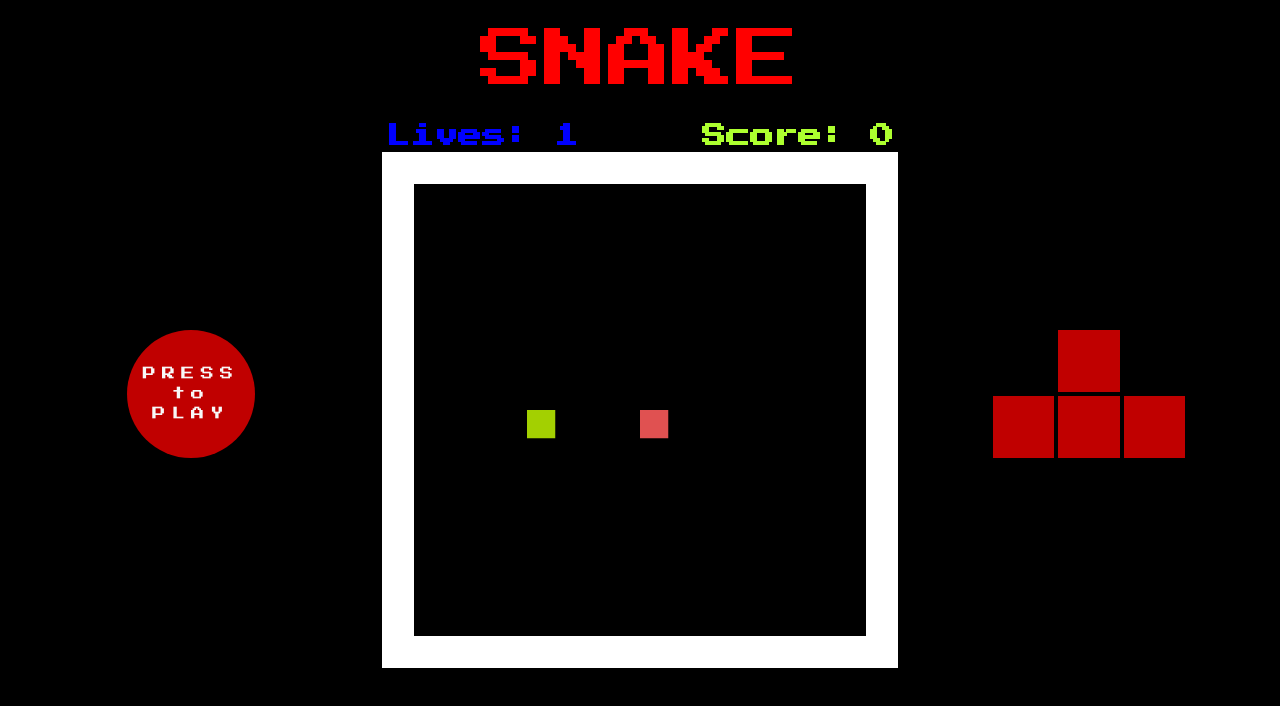
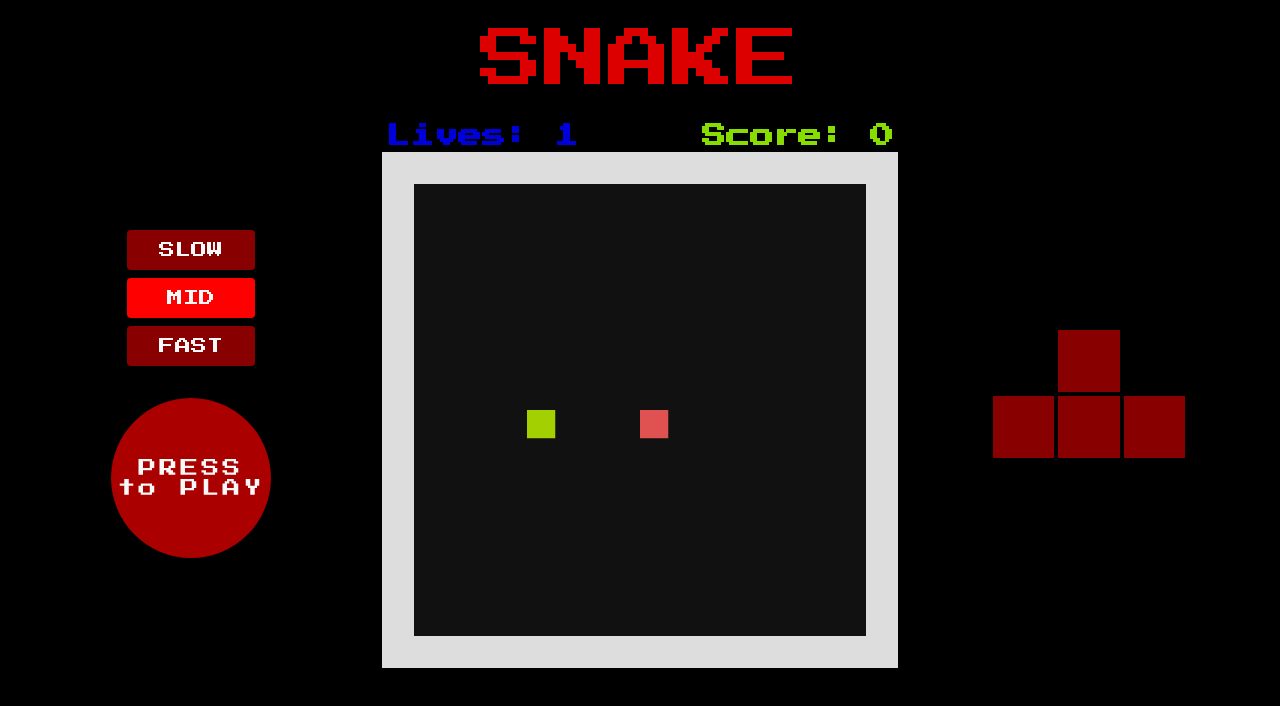
Before and after one commit to Arnav350/snake, a React (Create React App) app: page / in a window 1280 px wide. Shown: the top 706 px of the page. Built offline with nearby package versions, Linux system fonts and the light colour scheme.

Commit message:
added speeds and reacted some stuff

```diff
--- a/src/App.css
+++ b/src/App.css
@@ -8,7 +8,7 @@
 }
 
 body {
-  background-color: black;
+  background-color: #000;
 }
 
 .game {
@@ -26,7 +26,7 @@ body {
 }
 
 .logo {
-  color: red;
+  color: #d00;
   font-size: 64px;
 }
 
@@ -52,18 +52,18 @@ body {
 }
 
 .lives {
-  color: blue;
+  color: #00d;
 }
 
 .score {
-  color: greenyellow;
+  color: #8d0;
 }
 
 .board {
   width: 516px;
   height: 516px;
-  background-color: black;
-  border: 32px solid white;
+  background-color: #111;
+  border: 32px solid #ddd;
 }
 
 .over {
@@ -71,20 +71,46 @@ body {
   top: 50%;
   left: 50%;
   translate: -50% -50%;
-  color: red;
+  color: #d00;
   font-size: 42px;
 }
 
+.buttons {
+  display: flex;
+  flex-direction: column;
+  align-items: center;
+  gap: 32px;
+  width: 192px;
+}
+
+.speeds {
+  display: flex;
+  flex-direction: column;
+  gap: 8px;
+}
+
+.speed {
+  padding: 12px 8px;
+  width: 128px;
+  font-size: 16px;
+  background-color: #800;
+  border: none;
+  outline: none;
+  border-radius: 4px;
+  color: #f8f8f8;
+  cursor: pointer;
+}
+
 .start {
-  margin: 0 32px;
-  height: 128px;
-  width: 128px;
-  background-color: #c00000;
+  height: 160px;
+  width: 160px;
+  background-color: #a00;
   color: #f8f8f8;
   border: none;
   outline: none;
+  font-size: 18px;
   line-height: 20px;
-  letter-spacing: 6px;
+  letter-spacing: 3px;
   border-radius: 50%;
   cursor: pointer;
   transition: all 200ms ease;
@@ -95,7 +121,7 @@ body {
 }
 
 .start:active {
-  background-color: #ff0000;
+  background-color: #f00;
   scale: 0.9;
 }
 
@@ -113,9 +139,8 @@ body {
 .right,
 .up,
 .down {
-
-  background-color: #c00000;
-  transition: all 100ms ease;
+  background-color: #800;
+  transition: all 150ms ease;
 }
 
 .left {
--- a/src/App.tsx
+++ b/src/App.tsx
@@ -7,20 +7,16 @@ import {
   START_SNAKE,
   START_FOOD,
   DIRECTIONS,
-  DELAY,
+  SPEED,
 } from "./constants";
 
 function App() {
   const board = useRef<HTMLCanvasElement>(null!);
 
-  const up = document.querySelector<HTMLDivElement>(".up")?.style;
-  const left = document.querySelector<HTMLDivElement>(".left")?.style;
-  const down = document.querySelector<HTMLDivElement>(".down")?.style;
-  const right = document.querySelector<HTMLDivElement>(".right")?.style;
-
   const [snake, setSnake] = useState<number[][]>(START_SNAKE);
   const [food, setFood] = useState<number[]>(START_FOOD);
-  const [direction, setDirection] = useState<number[]>(DIRECTIONS.RIGHT);
+  const [direction, setDirection] = useState<number[]>(DIRECTIONS.NONE);
+  const [speed, setSpeed] = useState<number>(SPEED[1]);
   const [delay, setDelay] = useState<number | null>(null);
   const [score, setScore] = useState<number>(0);
   const [gameOver, setGameOver] = useState<boolean>(false);
@@ -52,7 +48,7 @@ function App() {
     if (checkCollision(newSnakeHead)) {
       setDelay(null);
       setGameOver(true);
-      resetArrows();
+      setDirection(DIRECTIONS.NONE);
     }
     if (!foodAte(newSnake)) {
       newSnake.pop();
@@ -64,10 +60,9 @@ function App() {
     setSnake(START_SNAKE);
     setFood(START_FOOD);
     setDirection(DIRECTIONS.RIGHT);
-    setDelay(DELAY);
+    setDelay(speed);
     setScore(0);
     setGameOver(false);
-    resetArrows();
   }
 
   function checkCollision(head: number[]) {
@@ -94,37 +89,25 @@ function App() {
   }
 
   function changeDirection(event: React.KeyboardEvent<HTMLDivElement>) {
-    resetArrows();
+    if (!gameOver) {
       switch (event.key) {
         case "a":
         case "ArrowLeft":
           setDirection(DIRECTIONS.LEFT);
-        if (left) left.background = "#ff0000";
           break;
         case "d":
         case "ArrowRight":
           setDirection(DIRECTIONS.RIGHT);
-        if (right) right.background = "#ff0000";
           break;
         case "w":
         case "ArrowUp":
           setDirection(DIRECTIONS.UP);
-        if (up) up.background = "#ff0000";
           break;
         case "s":
         case "ArrowDown":
           setDirection(DIRECTIONS.DOWN);
-        if (down) down.background = "#ff0000";
           break;
       }
-  }
-
-  function resetArrows() {
-    if (left && right && up && down) {
-      left.background = "#c00000";
-      right.background = "#c00000";
-      up.background = "#c00000";
-      down.background = "#c00000";
     }
   }
 
@@ -139,9 +122,34 @@ function App() {
         <div className="logo">SNAKE</div>
       </div>
       <div className="content">
+        <div className="buttons">
+          <div className="speeds">
+            <button
+              className="speed"
+              onClick={() => setSpeed(SPEED[0])}
+              style={speed === SPEED[0] ? { backgroundColor: "#f00" } : {}}
+            >
+              SLOW
+            </button>
+            <button
+              className="speed"
+              onClick={() => setSpeed(SPEED[1])}
+              style={speed === SPEED[1] ? { backgroundColor: "#f00" } : {}}
+            >
+              MID
+            </button>
+            <button
+              className="speed"
+              onClick={() => setSpeed(SPEED[2])}
+              style={speed === SPEED[2] ? { backgroundColor: "#f00" } : {}}
+            >
+              FAST
+            </button>
+          </div>
           <button className="start" onClick={start}>
             PRESS to PLAY
           </button>
+        </div>
         <div className="screen">
           <div className="info">
             <h2 className="lives">Lives: 1</h2>
@@ -156,10 +164,30 @@ function App() {
           {gameOver && <div className="over">Game Over</div>}
         </div>
         <div className="arrows">
-          <div className="left"></div>
-          <div className="right"></div>
-          <div className="up"></div>
-          <div className="down"></div>
+          <div
+            className="left"
+            style={
+              direction === DIRECTIONS.LEFT ? { backgroundColor: "#f00" } : {}
+            }
+          ></div>
+          <div
+            className="right"
+            style={
+              direction === DIRECTIONS.RIGHT ? { backgroundColor: "#f00" } : {}
+            }
+          ></div>
+          <div
+            className="up"
+            style={
+              direction === DIRECTIONS.UP ? { backgroundColor: "#f00" } : {}
+            }
+          ></div>
+          <div
+            className="down"
+            style={
+              direction === DIRECTIONS.DOWN ? { backgroundColor: "#f00" } : {}
+            }
+          ></div>
         </div>
       </div>
     </div>
--- a/src/constants.ts
+++ b/src/constants.ts
@@ -3,6 +3,7 @@ interface direction {
   RIGHT: number[];
   UP: number[];
   DOWN: number[];
+  NONE: number[];
 }
 
 export const SIZE: number[] = [512, 512];
@@ -20,5 +21,6 @@ export const DIRECTIONS: direction = {
   RIGHT: [1, 0],
   UP: [0, -1],
   DOWN: [0, 1],
+  NONE: [0, 0],
 };
-export const DELAY: number = 100;
+export const SPEED: number[] = [120, 100, 80];
```
Lines whose indentation alone changed are shown as unchanged.
